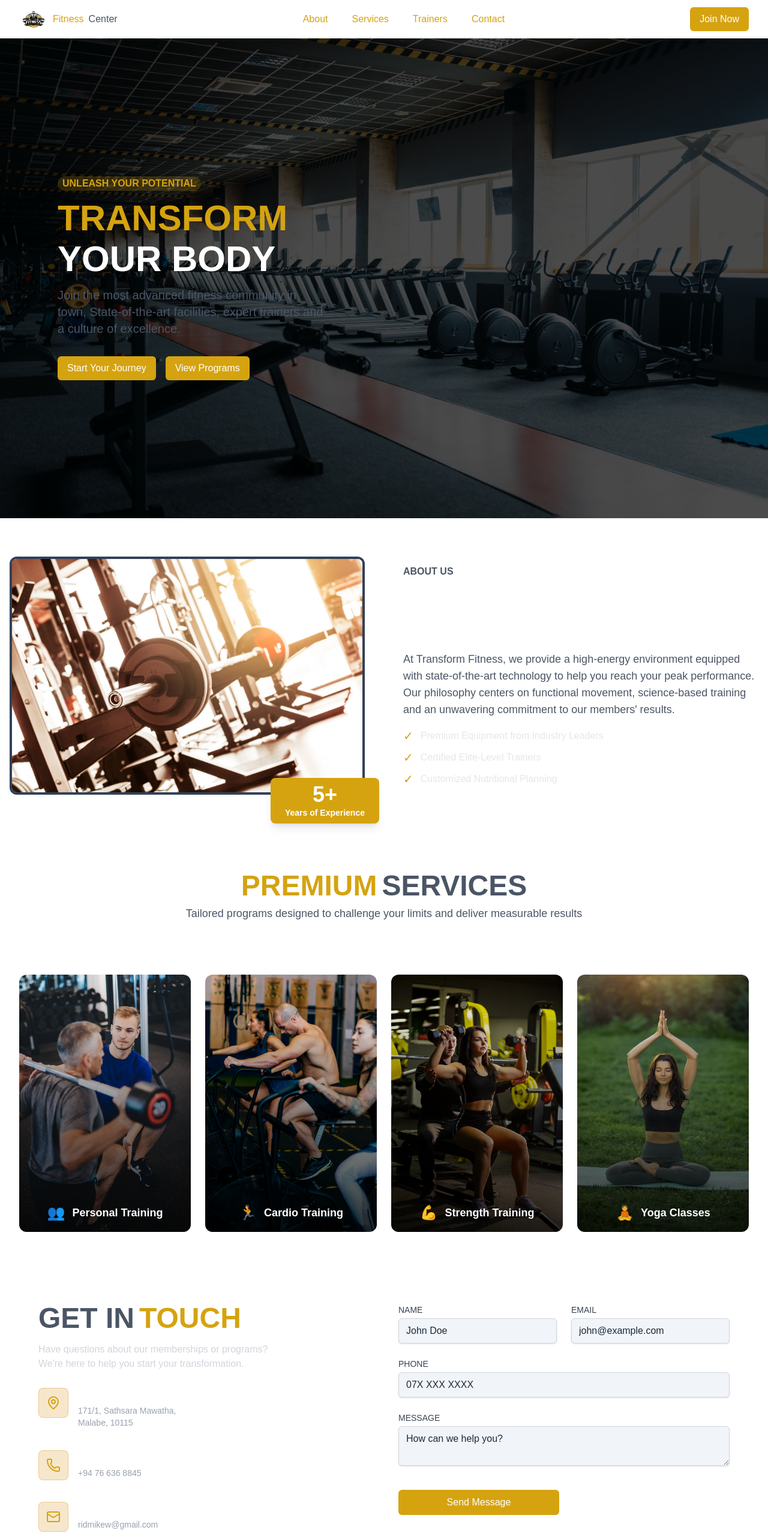
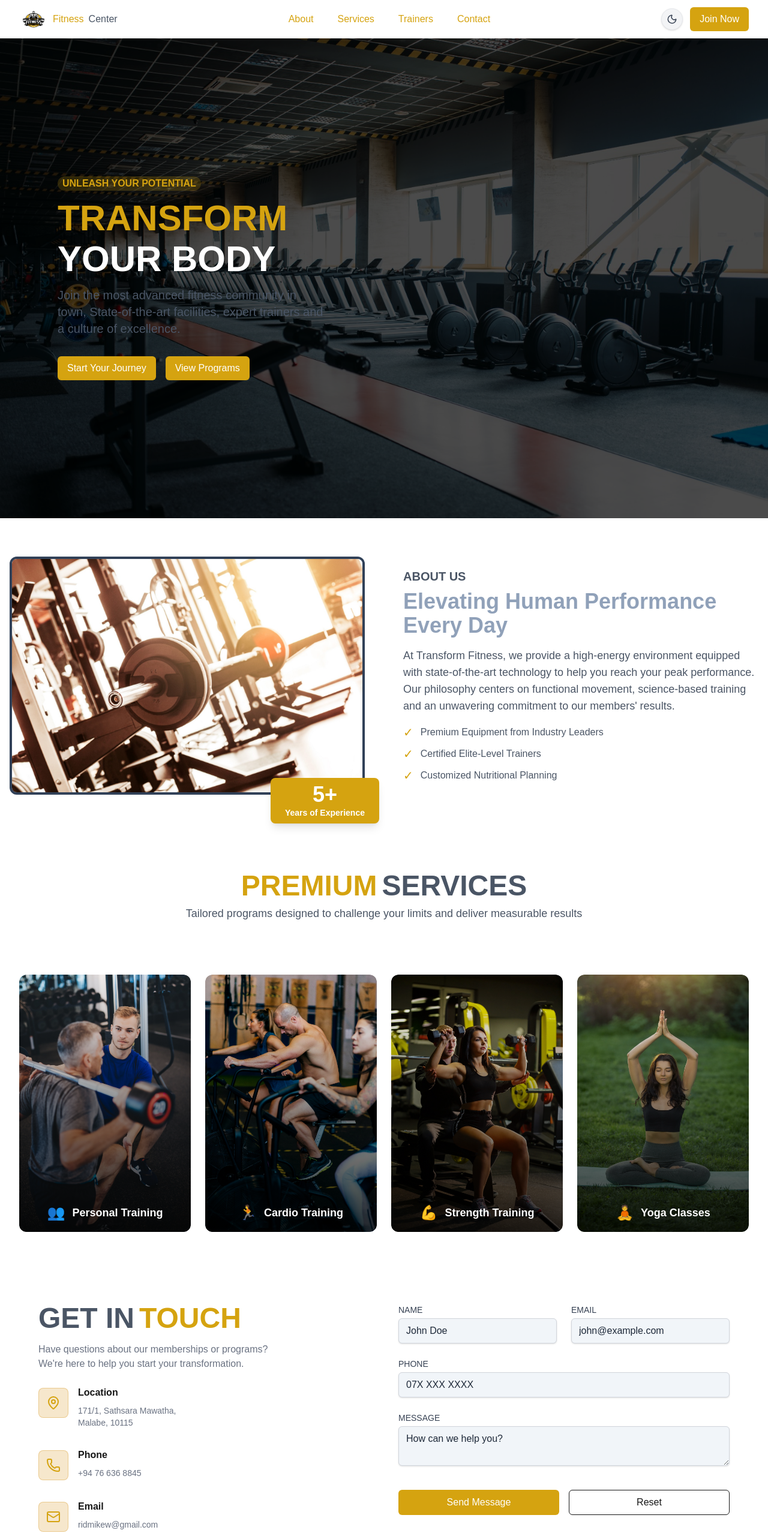
Before and after one commit to Ridmike/fitness_center, a Next.js app: page / in a window 1280 px wide. Shown: the top 2566 px of the page at 60% size. Built offline with nearby package versions, Linux system fonts and the light colour scheme.

Commit message:
feat: add theme toggle functionality with next-themes; update styles for dark mode support
feat: add theme toggle functionality with next-themes; update styles for dark mode support

```diff
--- a/package.json
+++ b/package.json
@@ -11,6 +11,7 @@
   "dependencies": {
     "lucide-react": "^0.577.0",
     "next": "16.1.7",
+    "next-themes": "^0.4.6",
     "react": "19.2.3",
     "react-dom": "19.2.3"
   },
--- a/src/app/globals.css
+++ b/src/app/globals.css
@@ -1,4 +1,6 @@
 @import "tailwindcss";
+@custom-variant dark (&:where(.dark, .dark *));
+
 
 html {
   scroll-behavior: smooth;
@@ -19,12 +21,11 @@ html {
   --color-yellow-400: #D5A310;
 }
 
-@media (prefers-color-scheme: dark) {
-  :root {
-    --background: #0a0a0a;
-    --foreground: #ededed;
-  }
+.dark {
+  --background: #0a0a0a;
+  --foreground: #ededed;
 }
+
 
 body {
   background: var(--background);
--- a/src/app/layout.tsx
+++ b/src/app/layout.tsx
@@ -1,6 +1,7 @@
 import type { Metadata } from "next";
 import { Geist, Geist_Mono } from "next/font/google";
 import "./globals.css";
+import { ThemeProvider } from "../providers/ThemeProvider";
 
 const geistSans = Geist({
   variable: "--font-geist-sans",
@@ -27,7 +28,9 @@ export default function RootLayout({
       <body
         className={`${geistSans.variable} ${geistMono.variable} antialiased`}
       >
-        {children}
+        <ThemeProvider>
+          {children}
+        </ThemeProvider>
       </body>
     </html>
   );
--- a/src/components/layout/About.tsx
+++ b/src/components/layout/About.tsx
@@ -18,15 +18,15 @@ export default function About() {
             </div>
         </div>
         <div className='w-1/2'>
-            <TextCop text="ABOUT US" variant="secondary" className='text-sm md:text-base font-semibold mb-2' />
-            <TextCop text="Elevating Human Performance Every Day" variant="ternary" className='text-2xl md:text-5xl font-bold text-white mb-4' />
+            <TextCop text="ABOUT US" variant="secondary" className='text-sm md:text-xl font-semibold mb-2' />
+            <TextCop text="Elevating Human Performance Every Day" variant="ternary" className='text-2xl md:text-4xl font-bold mb-4' />
             <TextCop text="At Transform Fitness, we provide a high-energy environment equipped with state-of-the-art technology to help you reach your peak performance. Our philosophy centers on functional movement, science-based training and an unwavering commitment to our members' results." variant="secondary" className='text-base md:text-lg font-medium text-gray-300 mb-4' />
 
             <div className='space-y-2 '>
               {features.map((feature, index) => (
                 <div key={index} className='flex items-center gap-3'>
                   <span className='text-yellow-500 text-xl'>✓</span>
-                  <p className='text-gray-200 font-medium'>{feature}</p>
+                  <p className='text-gray-600 font-medium'>{feature}</p>
                 </div>
               ))}
             </div>
--- a/src/components/layout/Contact.tsx
+++ b/src/components/layout/Contact.tsx
@@ -94,7 +94,7 @@ export default function Contact() {
             <TextCop text="TOUCH" variant="primary" className='text-3xl md:text-5xl font-bold' />
           </div>
 
-          <p className='text-gray-300 mb-6 max-w-sm'>Have questions about our memberships or programs? We're here to help you start your transformation.</p>
+          <p className='dark:text-gray-300 text-gray-500 mb-6 max-w-sm'>Have questions about our memberships or programs? We're here to help you start your transformation.</p>
 
           <div className='space-y-8'>
 
@@ -103,9 +103,9 @@ export default function Contact() {
                 <MapPin className='text-yellow-500' size={24} />
               </div>
               <div>
-                <h4 className='text-white font-semibold mb-2'>Location</h4>
-                <p className='text-gray-400 text-sm'>171/1, Sathsara Mawatha,</p>
-                <p className='text-gray-400 text-sm'>Malabe, 10115</p>
+                <h4 className='dark:text-white font-semibold mb-2'>Location</h4>
+                <p className='dark:text-gray-300 text-gray-500 text-sm'>171/1, Sathsara Mawatha,</p>
+                <p className='dark:text-gray-300 text-gray-500 text-sm'>Malabe, 10115</p>
               </div>
             </div>
 
@@ -114,8 +114,8 @@ export default function Contact() {
                 <Phone className='text-yellow-500' size={24} />
               </div>
               <div>
-                <h4 className='text-white font-semibold mb-2'>Phone</h4>
-                <p className='text-gray-400 text-sm'>+94 76 636 8845</p>
+                <h4 className='dark:text-white font-semibold mb-2'>Phone</h4>
+                <p className='dark:text-gray-300 text-gray-500 text-sm'>+94 76 636 8845</p>
               </div>
             </div>
 
@@ -124,8 +124,8 @@ export default function Contact() {
                 <Mail className='text-yellow-500' size={24} />
               </div>
               <div>
-                <h4 className='text-white font-semibold mb-2'>Email</h4>
-                <p className='text-gray-400 text-sm'>ridmikew@gmail.com</p>
+                <h4 className='dark:text-white font-semibold mb-2'>Email</h4>
+                <p className='dark:text-gray-300 text-gray-500 text-sm'>ridmikew@gmail.com</p>
               </div>
             </div>
           </div>
--- a/src/components/layout/Header.tsx
+++ b/src/components/layout/Header.tsx
@@ -1,7 +1,10 @@
+'use client'
+
 import React from 'react'
 import Buttons from '../ui/Butons'
 import TextCop from '../ui/TextCop'
 import NavText from '../ui/NavText'
+import ThemeToggle from '../ui/ThemeToggle'
 
 export default function Header() {
   return (
@@ -17,7 +20,8 @@ export default function Header() {
         <NavText text="Contact" variant="primary" to="#Contact" />
        </div>
 
-       <div>
+       <div className='flex items-center gap-3'>
+        <ThemeToggle />
         <Buttons title="Join Now" variant="primary" onClick={() => alert("Button Pressed")} />
        </div>
     </div>
--- a/src/components/ui/Butons.tsx
+++ b/src/components/ui/Butons.tsx
@@ -11,7 +11,7 @@ type ButtonsProps = {
 
 const VARIANT_CLASSES = {
   primary: 'bg-yellow-500 text-white hover:bg-yellow-600',
-  secondary: 'transparent border border-white text-white',
+  secondary: 'transparent border dark:border-white dark:text-white',
 };
 
 const Buttons: React.FC<ButtonsProps> = ({ title, onClick, variant = 'primary', loading = false, className = '', type = 'button' }) => {
--- a/src/components/ui/TextCop.tsx
+++ b/src/components/ui/TextCop.tsx
@@ -9,7 +9,7 @@ type TextCopProps = {
 const VARIANT_CLASSES = {
     primary: 'text-yellow-500 dark:text-yellow-400',
     secondary: 'text-gray-600 dark:text-gray-400',
-    ternary: 'text-slate-50 dark:text-gray-600'
+    ternary: 'text-slate-400 dark:text-gray-600'
 };
 
 const TextCop: React.FC<TextCopProps> = ({ text, className = '', variant = 'primary' }) => {
--- /dev/null
+++ b/src/components/ui/ThemeToggle.tsx
@@ -0,0 +1,58 @@
+'use client'
+
+import React, { useEffect, useState } from 'react'
+import { useTheme } from 'next-themes'
+import { Sun, Moon } from 'lucide-react'
+
+export default function ThemeToggle() {
+  const { theme, setTheme } = useTheme()
+  const [mounted, setMounted] = useState(false)
+
+  useEffect(() => setMounted(true), [])
+
+  if (!mounted) {
+    return <div className="w-9 h-9" />
+  }
+
+  const isDark = theme === 'dark'
+
+  return (
+    <button
+      onClick={() => setTheme(isDark ? 'light' : 'dark')}
+      aria-label="Toggle theme"
+      className={`
+        relative w-9 h-9 rounded-full flex items-center justify-center
+        transition-all duration-300 ease-in-out
+        border border-gray-200 dark:border-gray-700
+        bg-gray-100 dark:bg-gray-800
+        hover:bg-yellow-100 dark:hover:bg-yellow-900/30
+        hover:border-yellow-400 dark:hover:border-yellow-500
+        shadow-sm hover:shadow-md
+        group
+      `}
+    >
+      {/* Sun icon */}
+      <Sun
+        size={18}
+        className={`
+          absolute transition-all duration-300
+          text-yellow-500
+          ${isDark
+            ? 'opacity-100 rotate-0 scale-100'
+            : 'opacity-0 rotate-90 scale-50'}
+        `}
+      />
+      {/* Moon icon */}
+      <Moon
+        size={18}
+        className={`
+          absolute transition-all duration-300
+          text-gray-700 dark:text-gray-300
+          ${isDark
+            ? 'opacity-0 -rotate-90 scale-50'
+            : 'opacity-100 rotate-0 scale-100'}
+        `}
+      />
+    </button>
+  )
+}
--- /dev/null
+++ b/src/providers/ThemeProvider.tsx
@@ -0,0 +1,12 @@
+'use client'
+
+import React from 'react'
+import { ThemeProvider as NextThemesProvider } from 'next-themes'
+
+export function ThemeProvider({ children }: { children: React.ReactNode }) {
+  return (
+    <NextThemesProvider attribute="class" defaultTheme="system" enableSystem>
+      {children}
+    </NextThemesProvider>
+  )
+}
```
Also changed, not shown: 1 other file (tests, documents, lock files or other folders).
